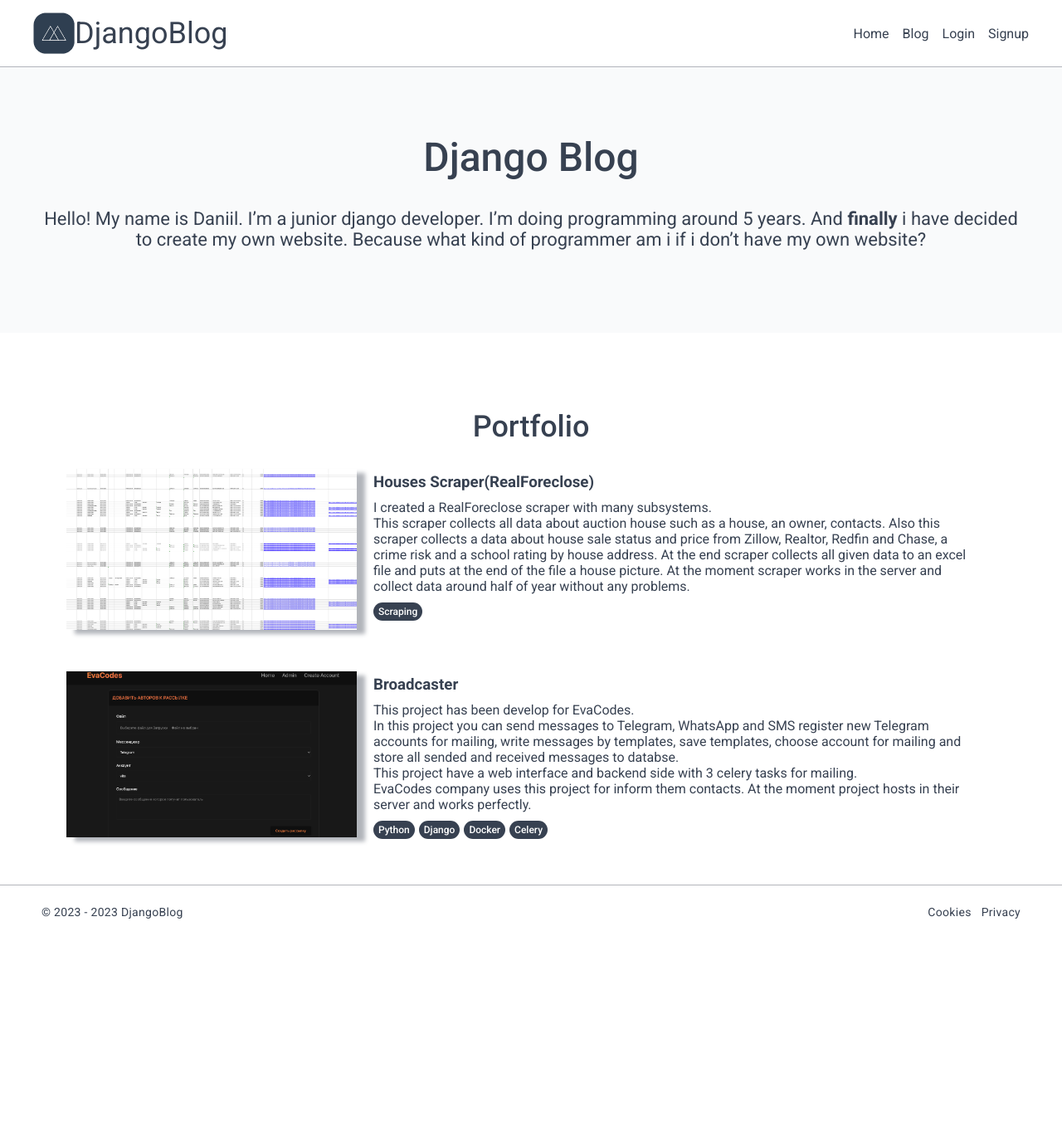
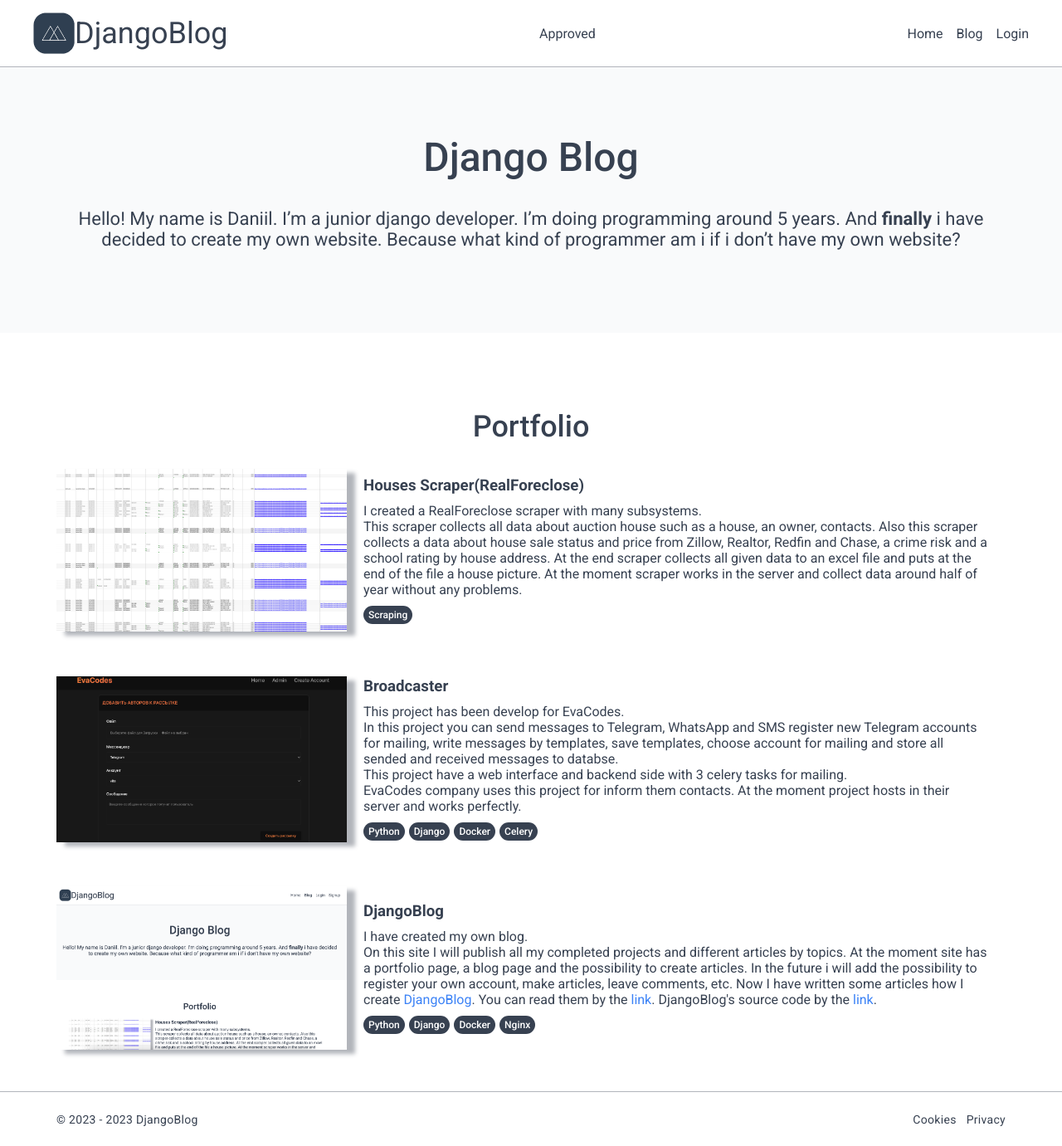
Before and after one commit to TyPaporotnyk/DjangoBlog, a Django app: page / in a window 1280 px wide. Shown: the whole page at 83% size. Before the commit the page ends 1107 px from the top, so only its background shows below. Run offline with Django 4.2, Linux system fonts and the light colour scheme; parts of the project's set-up code (start-up, migrations or seed data) failed here and were passed over; some libraries are stand-ins or nearby versions.

Commit message:
Approved the size adaptation and make some changes in posts style and added a new portfolio article

```diff
--- a/static/css/main.css
+++ b/static/css/main.css
@@ -101,7 +101,7 @@ body {
   height: 65px;
   justify-content: space-between;
   align-items: center;
-  padding: 10px 10px;
+  padding: 10px 28px;
 }
 .footer__right{
   display: flex;
@@ -120,7 +120,7 @@ a.footer__text:hover{
   background-color: var(--color-background-dark);
 }
 .page_title__row {
-  padding: 80px 10px;
+  padding: 80px 28px;
   padding-bottom: 100px;
   display: flex;
   flex-direction: column;
@@ -188,11 +188,16 @@ a.footer__text:hover{
 .portfolio__item{
   display: flex;
   flex-direction: row;
-  padding: 0 40px;
+  padding: 0 28px;
+  align-items: center;
 }
 .portfolio__image > img{
   width: 350px;
   box-shadow: 10px 5px 5px var(--color-border);
+  transition: box-shadow 0.2s ease-in-out;
+}
+.portfolio__image > img:hover{
+  box-shadow: 12px 7px 5px var(--color-border);
 }
 .portfolio__image{
 
@@ -202,6 +207,13 @@ a.footer__text:hover{
   flex-direction: column;
   gap: 10px;
   padding: 5px 20px;
+}
+.portfolio_detail a,
+.portfolio_detail a:visited{
+  color: var(--color-text-link);
+}
+.portfolio_detail a:hover{
+  color: var(--color-text-link-hovered);
 }
 .portfolio_detail > .tags{
   display: flex;
@@ -281,11 +293,9 @@ a.footer__text:hover{
 }
 .blog__columns,
 .blog__content {
-  padding: 0 12px;
-  /* flex-basis: 70%; */
+  padding: 0 18px;
   flex-grow: 999;
   flex-basis: 0;
-  /* align-items: start; */
 }
 .blog__cards,
 .blog__content {
@@ -293,7 +303,7 @@ a.footer__text:hover{
   flex-direction: column;
 }
 .blog__card {
-  margin: 10px 8px 32px 8px;
+  margin: 10px 0 32px 0;
   padding: 6px 6px;
 }
 .card {
@@ -365,6 +375,7 @@ a.footer__text:hover{
   border-radius: 20px;
   font-size: 12px;
   font-weight: 500;
+  cursor: pointer;
   color: var(--color-background-main);
 }
 .tag:hover {
@@ -461,6 +472,11 @@ a.footer__text:hover{
   gap: 12px;
 }
 
+@media(max-width:820px) {
+  .blog__row{
+    display: block;
+  }
+}
 @media(max-width:768px){
   .hamburger{
     display: block;
--- a/templates/header.html
+++ b/templates/header.html
@@ -12,19 +12,20 @@
                     </div>
                 </a>
             </div>
+        Approved
             <nav class="header__nav">
                 <a href="/">Home</a>
                 <a href="/blog/">Blog</a>
 
                 {% if user.is_authenticated %}
-                <a href="{% url 'account' user.slug %}">Account</a>
-                {% if user.is_admin %}
-                    <a href="/admin/">Admin</a>
-                {% endif %}
-                <a href="{% url 'logout' %}">Logout</a>
+{#                    <a href="{% url 'account' user.slug %}">Account</a>#}
+                    {% if user.is_admin %}
+                        <a href="/admin/">Admin</a>
+                    {% endif %}
+                    <a href="{% url 'logout' %}">Logout</a>
                 {% else %}
                 <a href="{% url 'login' %}">Login</a>
-                <a href="{% url 'signup' %}">Signup</a>
+{#                <a href="{% url 'signup' %}">Signup</a>#}
                 {% endif %}
             </nav>
             <div class="hamburger">
--- a/templates/main.html
+++ b/templates/main.html
@@ -63,6 +63,23 @@ At the moment project hosts in their server and works perfectly.</p>
                             </div>
                         </div>
                     </div>
+                    <div class="portfolio__item">
+                        <div class="portfolio__image">
+                            <img src="{% static 'img/portfolio/portfolio3.png' %}" alt="Scraper img">
+                        </div>
+                        <div class="portfolio_detail">
+                            <h3>
+                                DjangoBlog
+                            </h3>
+                            <p>I have created my own blog.<br> On this site I will publish all my completed projects and different articles by topics. At the moment site has a portfolio page, a blog page and the possibility to create articles. In the future i will add the possibility to register your own account, make articles, leave  comments, etc. Now I have written some articles how I create <a href="https://djangoblog.net" target=”_blank”>DjangoBlog</a>. You can read them by the <a href="#" target=”_blank”>link</a>. DjangoBlog's source code by the <a href="https://github.com/TyPaporotnyk/DjangoBlog" target=”_blank”>link</a>.</p>
+                            <div class="tags">
+                                <div class="tag">Python</div>
+                                <div class="tag">Django</div>
+                                <div class="tag">Docker</div>
+                                <div class="tag">Nginx</div>
+                            </div>
+                        </div>
+                    </div>
                 </div>
             </div>
         </div>
```
Also changed, not shown: static/css/post.css (+29 -22 lines), static/img/portfolio/portfolio1.png, static/img/portfolio/portfolio3.png (added).
